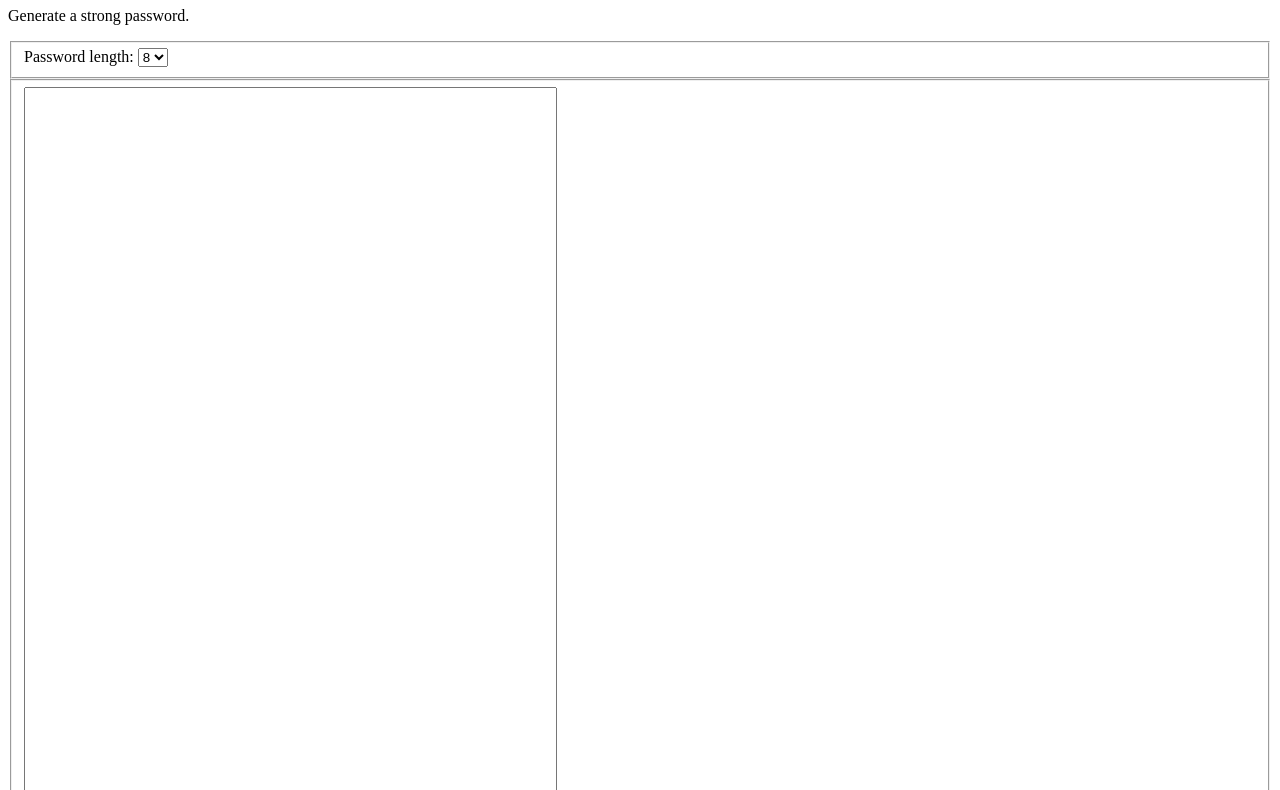
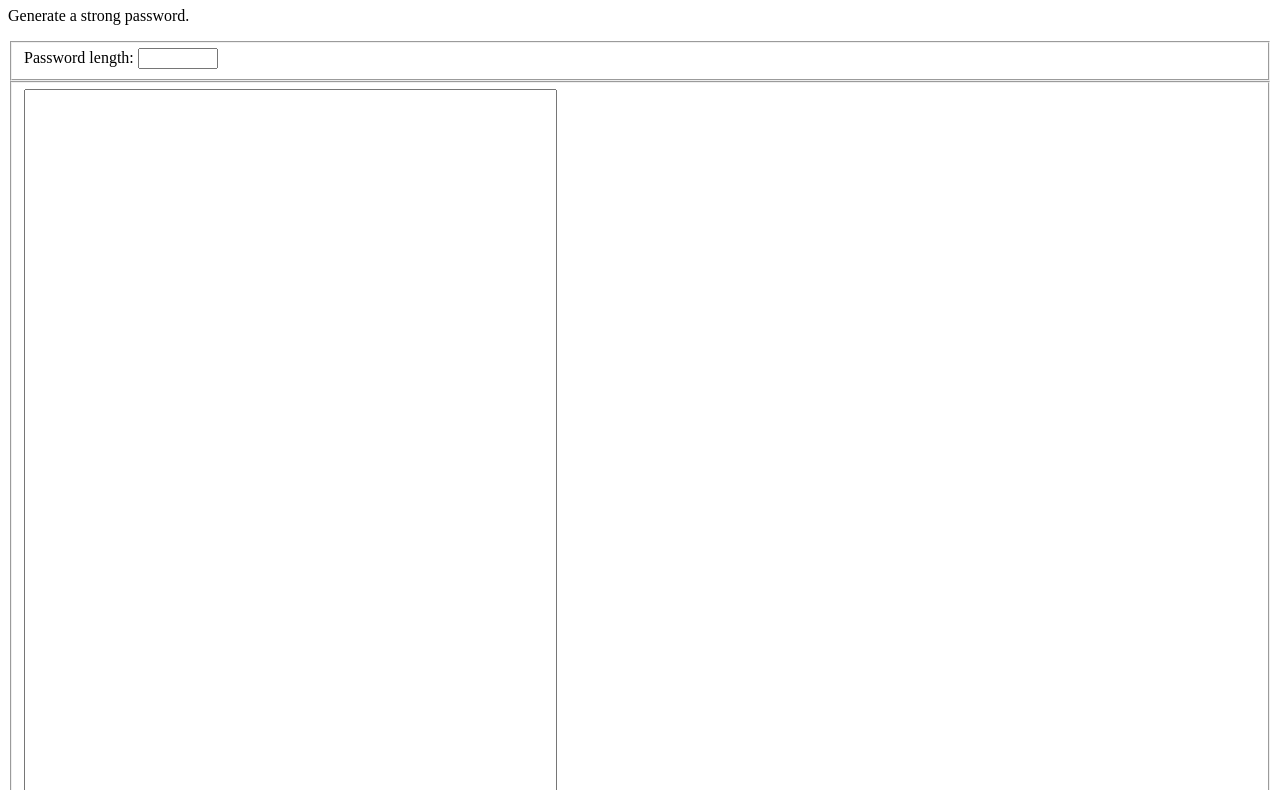
Before and after one commit to BrendanGasparin/js-password-generator, a plain HTML site: page index.html in a window 1280 px wide. Shown: the part 73-863 px from the top of the page. Drawn offline with Linux system fonts and the light colour scheme.

Commit message:
Change password length select element to number imput element

```diff
--- a/index.html
+++ b/index.html
@@ -9,8 +9,7 @@
     <form>
       <fieldset>
         <label>Password length:
-          <select id="pass-length">
-            <option>8</option>
+          <input type="number" min="8" max="65535" />
           </select>
         </label>
       </fieldset>
```
